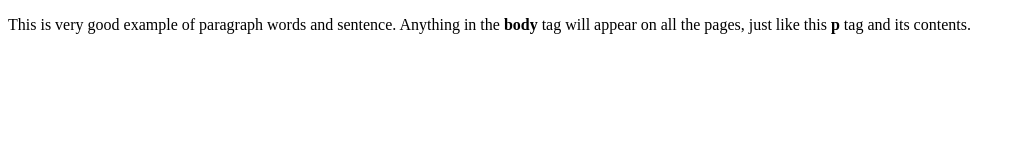
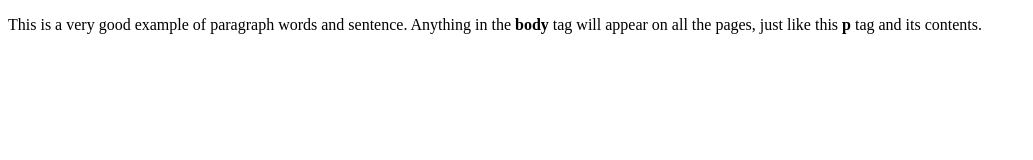
Before and after one commit to prakashsjadhav/simple-github-actions, a plain HTML site: page index.html in a window 1280 px wide. Shown: the whole page, without its empty margins (0-1033 px from the left). Drawn offline with Linux system fonts and the light colour scheme.

Commit message:
added a very to index file

```diff
--- a/index.html
+++ b/index.html
@@ -4,6 +4,6 @@
     <title>This is the title of the webpage!</title>
   </head>
   <body>
-    <p>This is very good example of paragraph words and sentence. Anything in the <strong>body</strong> tag will appear on all the pages, just like this <strong>p</strong> tag and its contents.</p>
+    <p>This is a very good example of paragraph words and sentence. Anything in the <strong>body</strong> tag will appear on all the pages, just like this <strong>p</strong> tag and its contents.</p>
   </body>
 </html>
```
